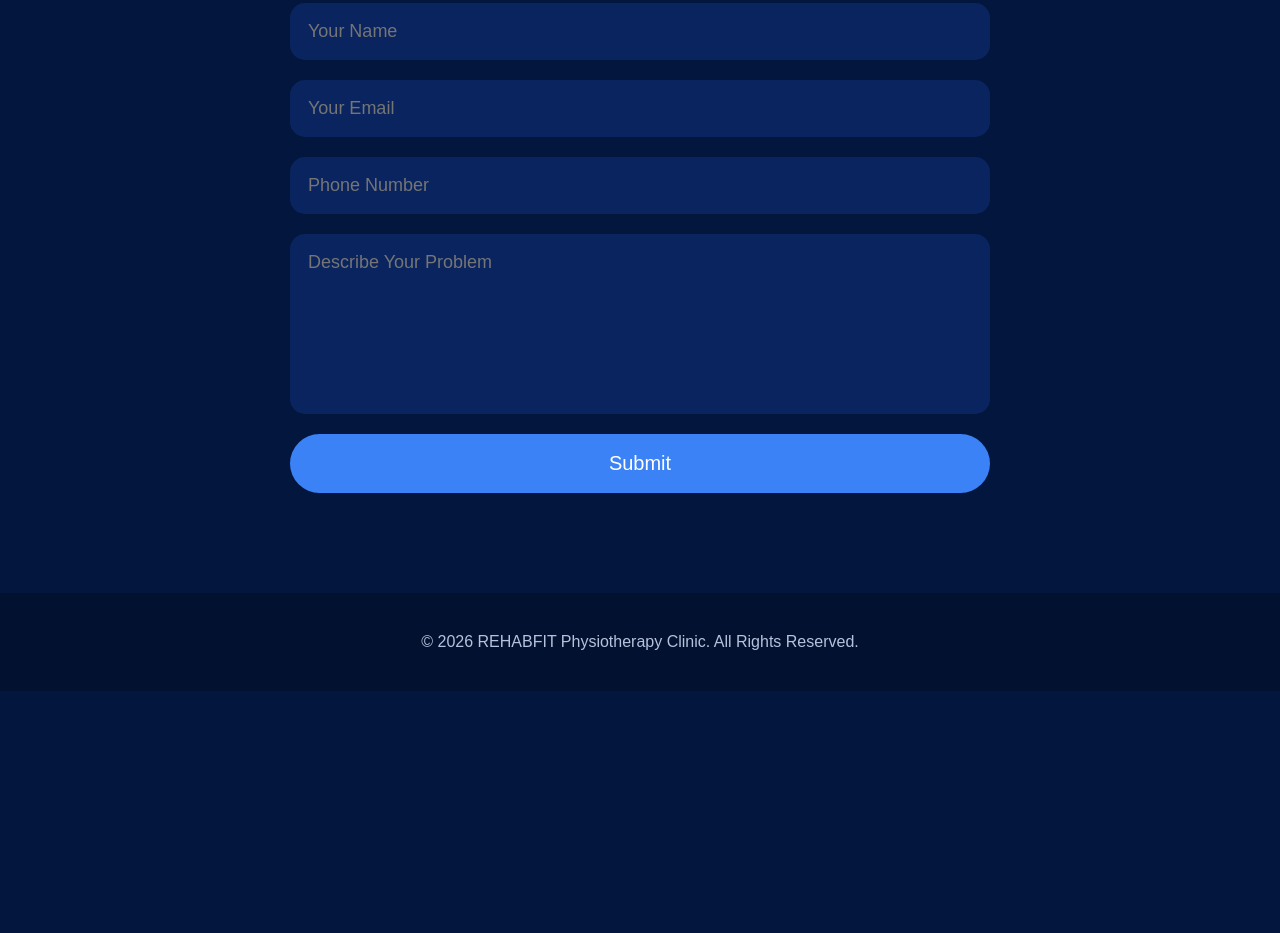
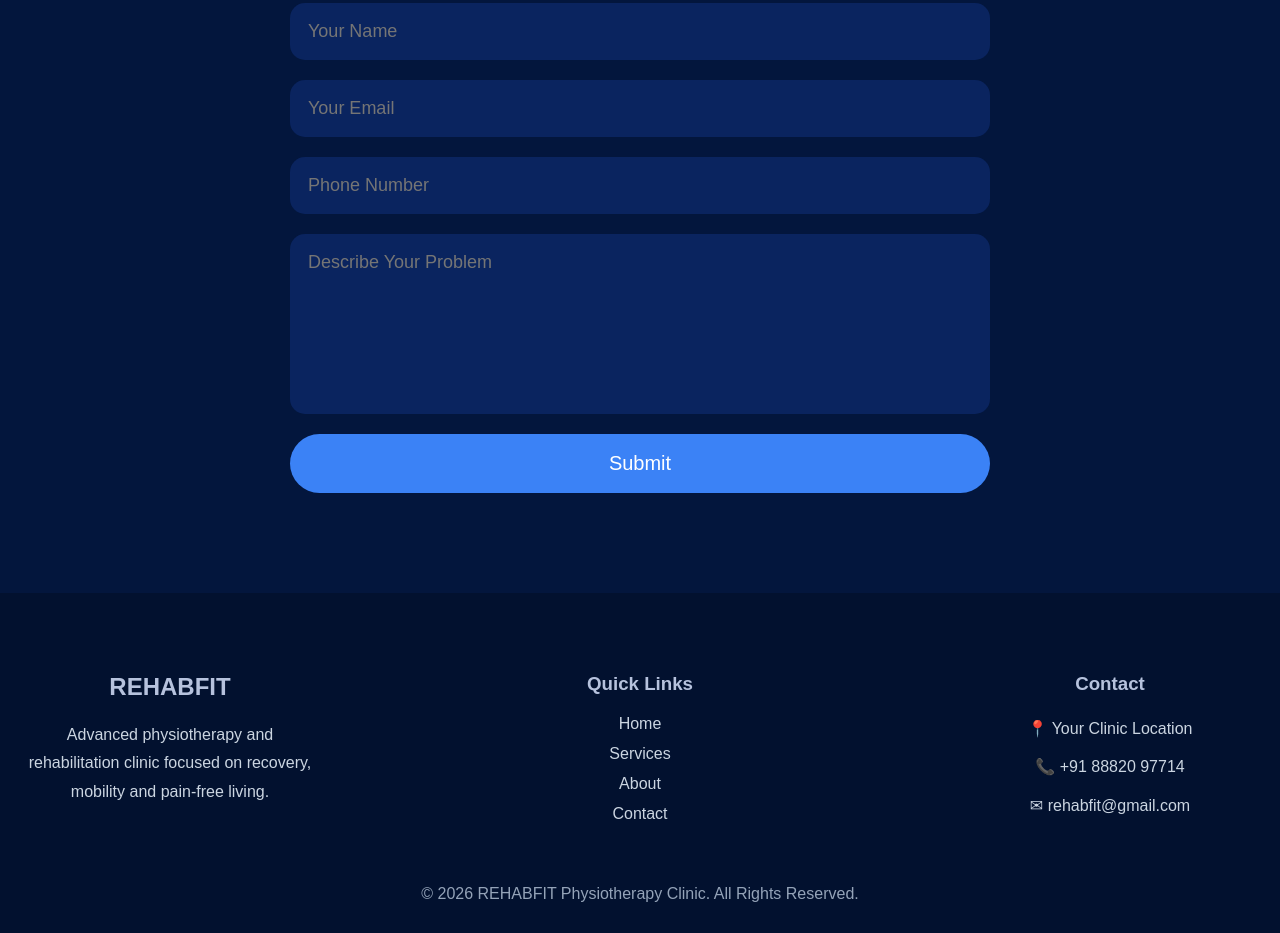
Before and after one commit to unpredictable117/my-node-app, a website: page index.html in a window 1280 px wide. Shown: the part 5661-6594 px from the top of the page. Before the commit the page ends 6352 px from the top, so only its background shows below. Drawn offline with nearby package versions, Linux system fonts and the light colour scheme.

Commit message:
Added premium footer and mobile navbar

```diff
--- a/index.html
+++ b/index.html
@@ -18,6 +18,9 @@
   <header>
     <nav class="navbar">
       <h1 class="logo">REHABFIT</h1>
+      <div class="menu-toggle">
+  ☰
+</div>
 
       <ul class="nav-links">
         <li><a href="#">Home</a></li>
@@ -231,8 +234,42 @@
 
 <!-- FOOTER -->
 
-<footer>
-  <p>© 2026 REHABFIT Physiotherapy Clinic. All Rights Reserved.</p>
+<footer class="footer">
+
+  <div class="footer-container">
+
+    <div class="footer-box">
+      <h2>REHABFIT</h2>
+
+      <p>
+        Advanced physiotherapy and rehabilitation clinic focused on recovery,
+        mobility and pain-free living.
+      </p>
+    </div>
+
+    <div class="footer-box">
+      <h3>Quick Links</h3>
+
+      <a href="#">Home</a>
+      <a href="#">Services</a>
+      <a href="#">About</a>
+      <a href="#">Contact</a>
+    </div>
+
+    <div class="footer-box">
+      <h3>Contact</h3>
+
+      <p>📍 Your Clinic Location</p>
+      <p>📞 +91 88820 97714</p>
+      <p>✉ rehabfit@gmail.com</p>
+    </div>
+
+  </div>
+
+  <div class="footer-bottom">
+    © 2026 REHABFIT Physiotherapy Clinic. All Rights Reserved.
+  </div>
+
 </footer>
 
 <!-- WHATSAPP -->
@@ -269,5 +306,15 @@ counters.forEach(counter => {
     updateCounter();
 });
 </script>
+<script>
+
+const menuToggle = document.querySelector(".menu-toggle");
+const navLinks = document.querySelector(".nav-links");
+
+menuToggle.addEventListener("click", () => {
+    navLinks.classList.toggle("active");
+});
+
+</script>
 </body>
 </html>
--- a/style.css
+++ b/style.css
@@ -506,3 +506,78 @@ form button{
 .gallery-grid img:hover{
     transform:scale(1.05);
 }
+/* PREMIUM FOOTER */
+
+.footer{
+    background:#02112f;
+    padding:80px 20px 30px;
+}
+
+.footer-container{
+    display:flex;
+    justify-content:space-between;
+    gap:40px;
+    flex-wrap:wrap;
+}
+
+.footer-box{
+    width:300px;
+}
+
+.footer-box h2,
+.footer-box h3{
+    margin-bottom:20px;
+}
+
+.footer-box p{
+    color:#cbd5e1;
+    line-height:1.8;
+    margin-bottom:10px;
+}
+
+.footer-box a{
+    display:block;
+    color:#cbd5e1;
+    text-decoration:none;
+    margin-bottom:12px;
+}
+
+.footer-box a:hover{
+    color:#60a5fa;
+}
+
+.footer-bottom{
+    text-align:center;
+    margin-top:50px;
+    color:#94a3b8;
+}
+/* MOBILE MENU */
+
+.menu-toggle{
+    display:none;
+    font-size:35px;
+    cursor:pointer;
+}
+
+@media(max-width:900px){
+
+    .menu-toggle{
+        display:block;
+    }
+
+    .nav-links{
+        position:absolute;
+        top:90px;
+        right:0;
+        background:#02112f;
+        width:100%;
+        flex-direction:column;
+        align-items:center;
+        padding:30px 0;
+        display:none;
+    }
+
+    .nav-links.active{
+        display:flex;
+    }
+}
```
